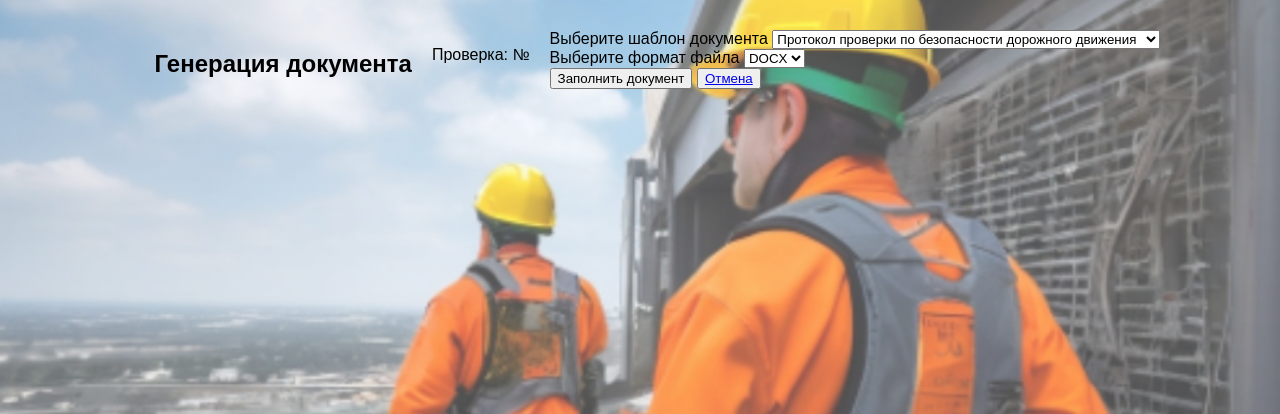
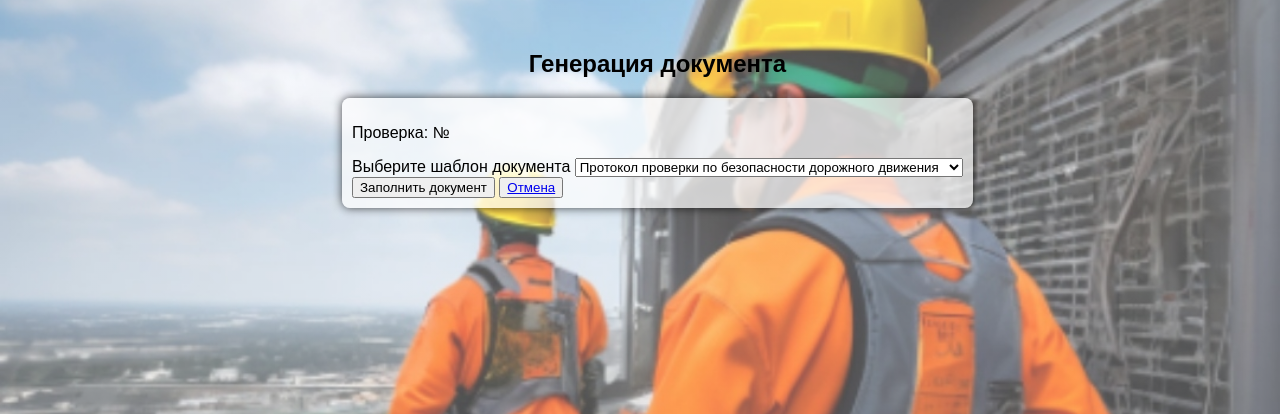
Before and after one commit to Artyom-Serov/Industrial_Safety, a Django app: template frontend/templates/documents/document_generate_form.html in a window 1280 px wide. Shown: the part 99-513 px from the top of the page. Run offline with Django 5.2, Linux system fonts and the light colour scheme; the template is opened without the code that fills it: values that come from a table or form of the project are taken from there, others are empty; some web fonts are replaced.

Commit message:
Исключён выбор формата

```diff
--- a/backend/documents/forms.py
+++ b/backend/documents/forms.py
@@ -15,12 +15,8 @@
      'Удостоверение проверки по электробезопасности'),
 ]
 
-FILE_FORMAT_CHOICES = [
-    ('docx', 'DOCX'),
-    ('pdf', 'PDF'),
-]
-
 
 class DocumentGenerationForm(forms.Form):
-    template = forms.ChoiceField(choices=TEMPLATE_CHOICES, label='Шаблон документа')
-    file_format = forms.ChoiceField(choices=FILE_FORMAT_CHOICES, label='Формат файла')
+    template = forms.ChoiceField(
+        choices=TEMPLATE_CHOICES, label='Шаблон документа'
+    )
--- a/frontend/templates/documents/document_generate_form.html
+++ b/frontend/templates/documents/document_generate_form.html
@@ -1,25 +1,23 @@
 {% extends "base.html" %}
 
 {% block content %}
-<div class="container mt-5">
-    <h2>Генерация документа</h2>
+<h2 align="center">Генерация документа</h2>
+<div class="container">
+    <div class="item">
     <p>Проверка: №{{ examination }} </p>
-    <form method="post" class="mt-4">
+      <form method="POST" class="mt-4">
         {% csrf_token %}
         <div class="form-group">
             <label for="template">Выберите шаблон документа</label>
             {{ form.template }}
         </div>
-        <div class="form-group mt-3">
-            <label for="file_format">Выберите формат файла</label>
-            {{ form.file_format }}
-        </div>
-        <div class="form-group mt-4">
+        <div class="form-group">
             <button type="submit">Заполнить документ</button>
             <button>
                 <a href="{% url 'facility:index' %}">Отмена</a>
             </button>
         </div>
-    </form>
+      </form>
+    </div>
 </div>
 {% endblock %}
```
